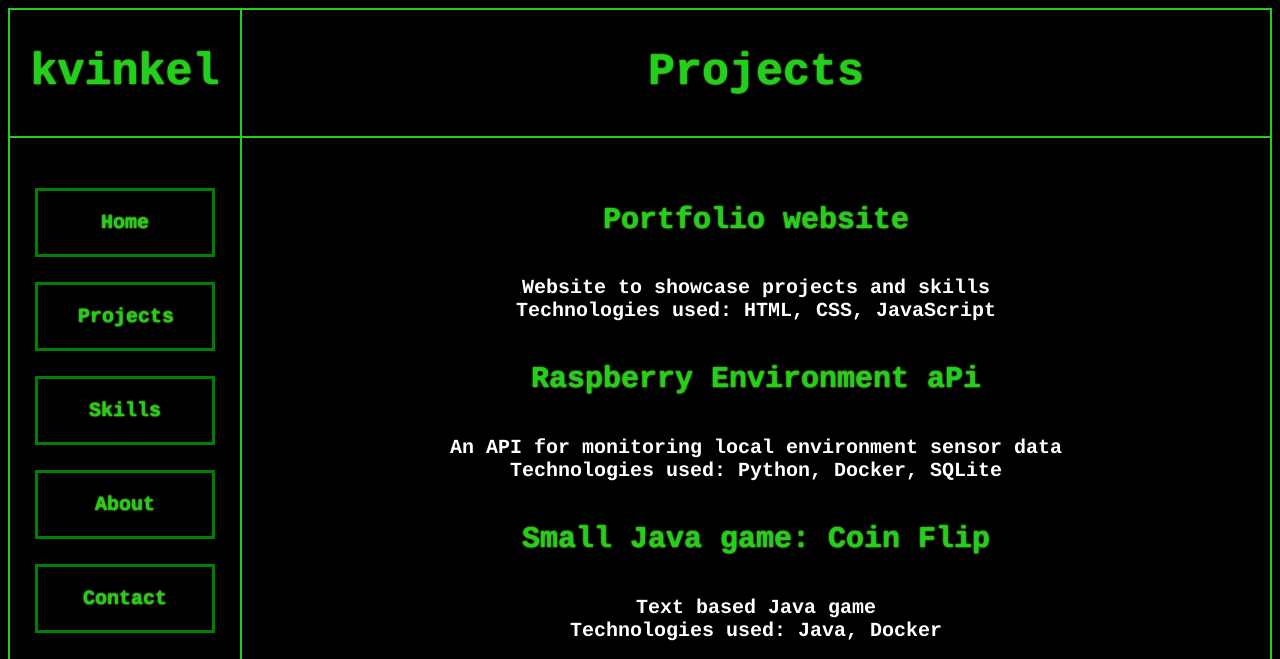
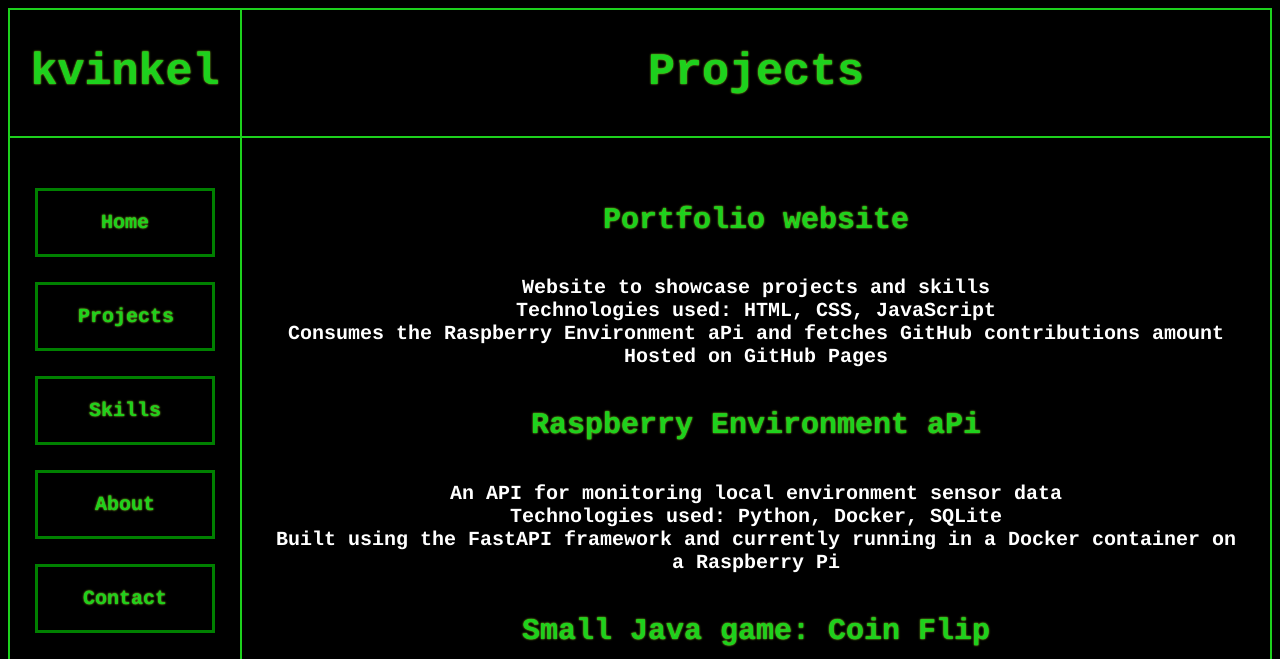
Before and after one commit to kvinkel/kvinkel.github.io, a plain HTML site: page index.html in a window 1280 px wide. Both pictures are taken after a click on the button "Projects". Shown: the top 659 px of the page. Drawn offline with Linux system fonts and the light colour scheme; no server answers.

Commit message:
Update project details text and list padding

```diff
--- a/css/style.css
+++ b/css/style.css
@@ -120,7 +120,7 @@ textarea {
 
 #skills li,
 #about li {
-  padding: 10px;
+  padding-bottom: 10px;
   text-align: left;
 }
 
--- a/index.html
+++ b/index.html
@@ -42,11 +42,20 @@
         <ul class="noBullets">
           <li>
             <h4><a class="projectHeader" href="https://github.com/kvinkel/kvinkel.github.io">Portfolio website</a></h4>
-            <p class="projectDetails">Website to showcase projects and skills <br/> Technologies used: HTML, CSS, JavaScript</p>
+            <p class="projectDetails">
+              Website to showcase projects and skills
+              <br/> Technologies used: HTML, CSS, JavaScript
+              <br/> Consumes the Raspberry Environment aPi and fetches GitHub contributions amount
+              <br/> Hosted on GitHub Pages
+            </p>
           </li>
           <li>
             <h4><a class="projectHeader" href="https://github.com/kvinkel/raspberry-environment-api">Raspberry Environment aPi</a></h4>
-            <p class="projectDetails">An API for monitoring local environment sensor data <br/> Technologies used: Python, Docker, SQLite</p>
+            <p class="projectDetails">
+              An API for monitoring local environment sensor data
+              <br/> Technologies used: Python, Docker, SQLite
+              <br/> Built using the FastAPI framework and currently running in a Docker container on a Raspberry Pi
+            </p>
           </li>
           <li>
             <h4><a class="projectHeader" href="https://github.com/kvinkel/coin-flip">Small Java game: Coin Flip</a></h4>
```
